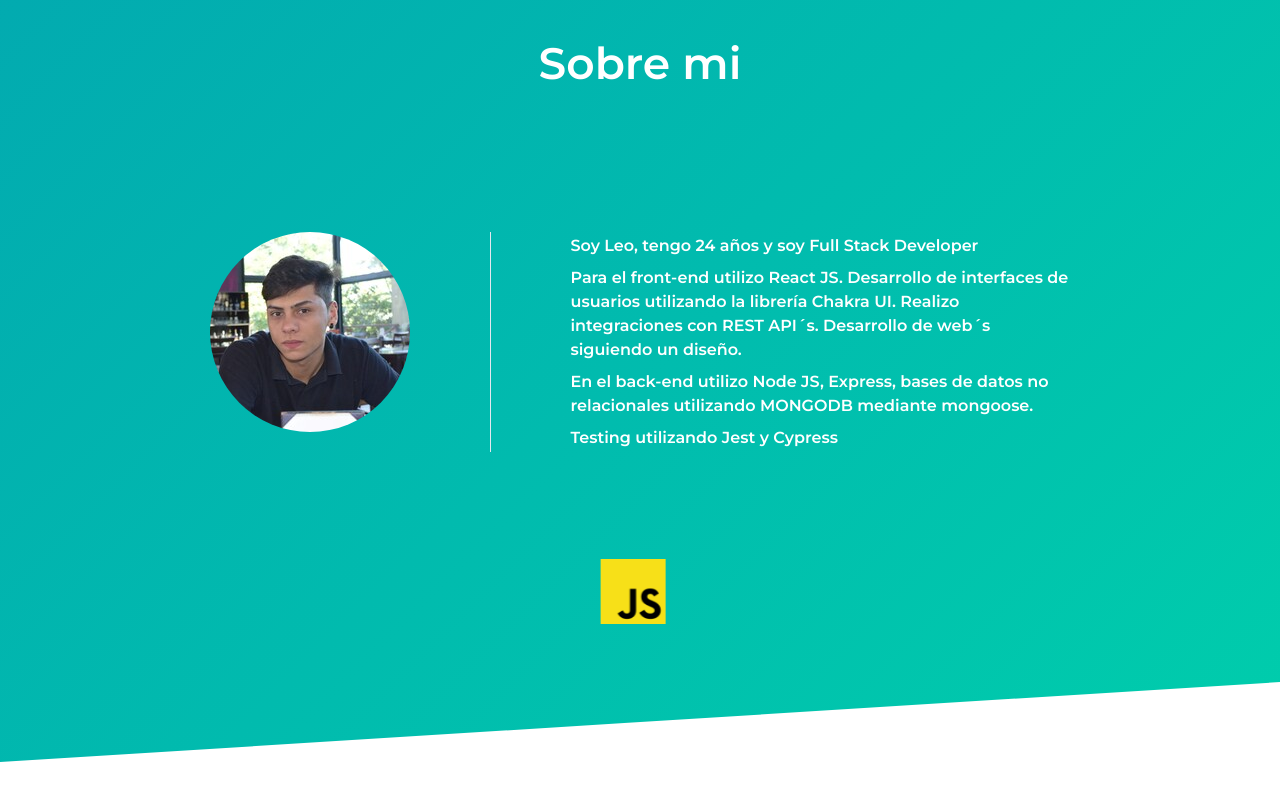
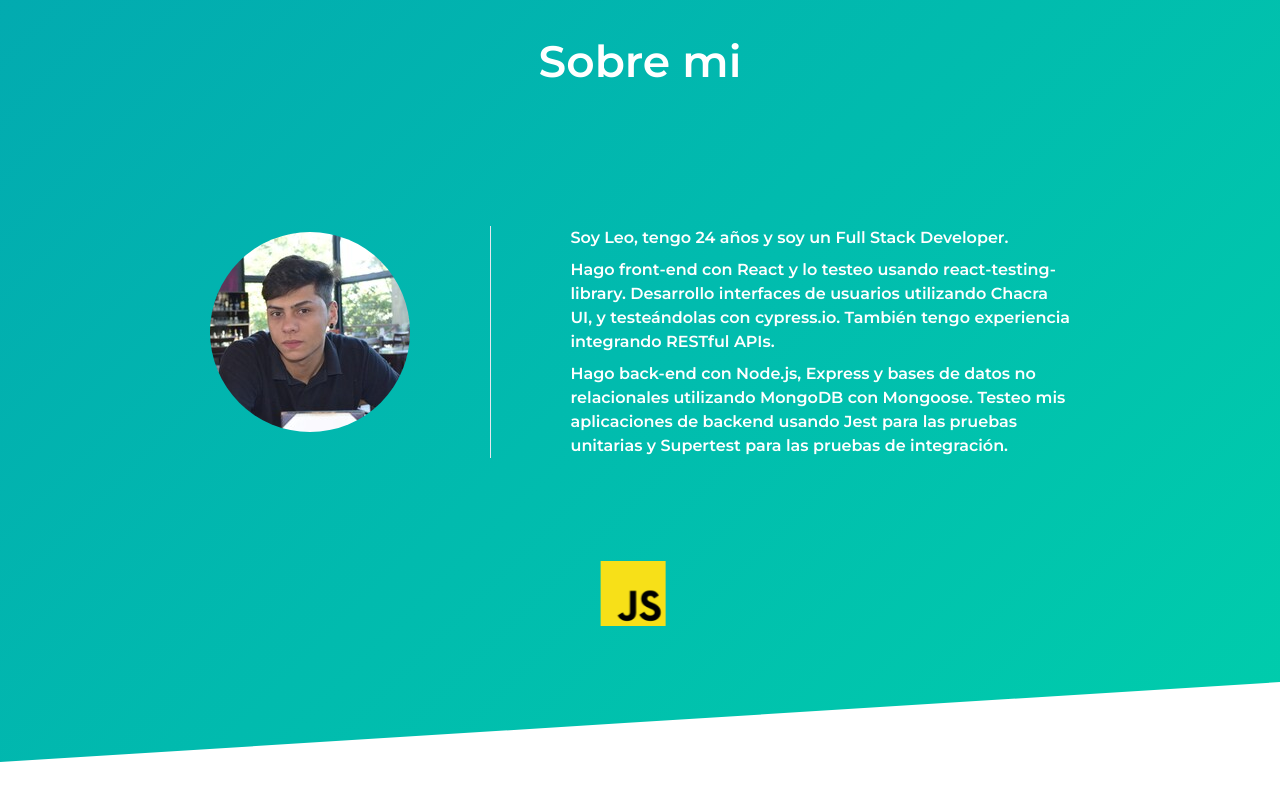
Before and after one commit to leotammaro/myrepo, a React (Create React App) app: page / in a window 1280 px wide. Shown: the part 918-1718 px from the top of the page. Built offline with nearby package versions, Linux system fonts and the light colour scheme.

Commit message:
add testing in profile description

```diff
--- a/src/modules/AboutMe.js
+++ b/src/modules/AboutMe.js
@@ -60,21 +60,16 @@ const AboutMe = forwardRef((_, ref) => {
         <Fade left distance={"50px"} duration={1500}>
           <Stack w={{ base: 300, xl: 500 }}>
             <TextAboutMe
-              description={`Soy Leo, tengo 24 años y soy Full Stack Developer`}
+              description={`Soy Leo, tengo 24 años y soy un Full Stack Developer.`}
             />
             <TextAboutMe
               description={
-                "Para el front-end utilizo React JS. Desarrollo de interfaces de usuarios utilizando la librería Chakra UI. Realizo integraciones con REST API´s. Desarrollo de web´s siguiendo un diseño. "
+                "Hago front-end con React y lo testeo usando react-testing-library. Desarrollo interfaces de usuarios utilizando Chacra UI, y testeándolas con cypress.io. También tengo experiencia integrando RESTful APIs."
               }
             />
             <TextAboutMe
               description={
-                "En el back-end utilizo Node JS, Express, bases de datos no relacionales utilizando MONGODB mediante mongoose."
-              }
-            />
-            <TextAboutMe
-              description={
-                "Testing utilizando Jest y Cypress"
+                "Hago back-end con Node.js, Express y bases de datos no relacionales utilizando MongoDB con Mongoose. Testeo mis aplicaciones de backend usando Jest para las pruebas unitarias y Supertest para las pruebas de integración."
               }
             />
           </Stack>
```
